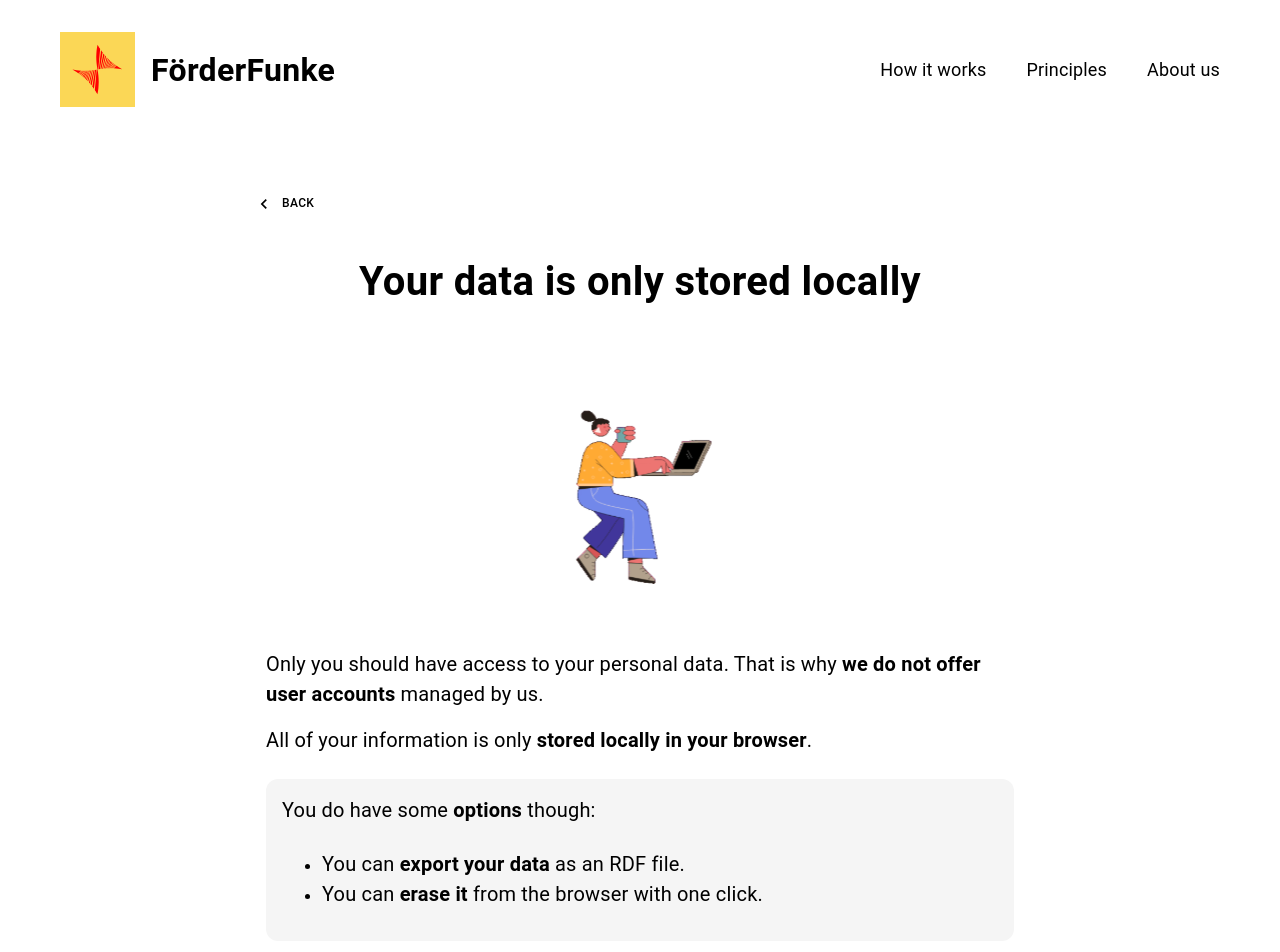
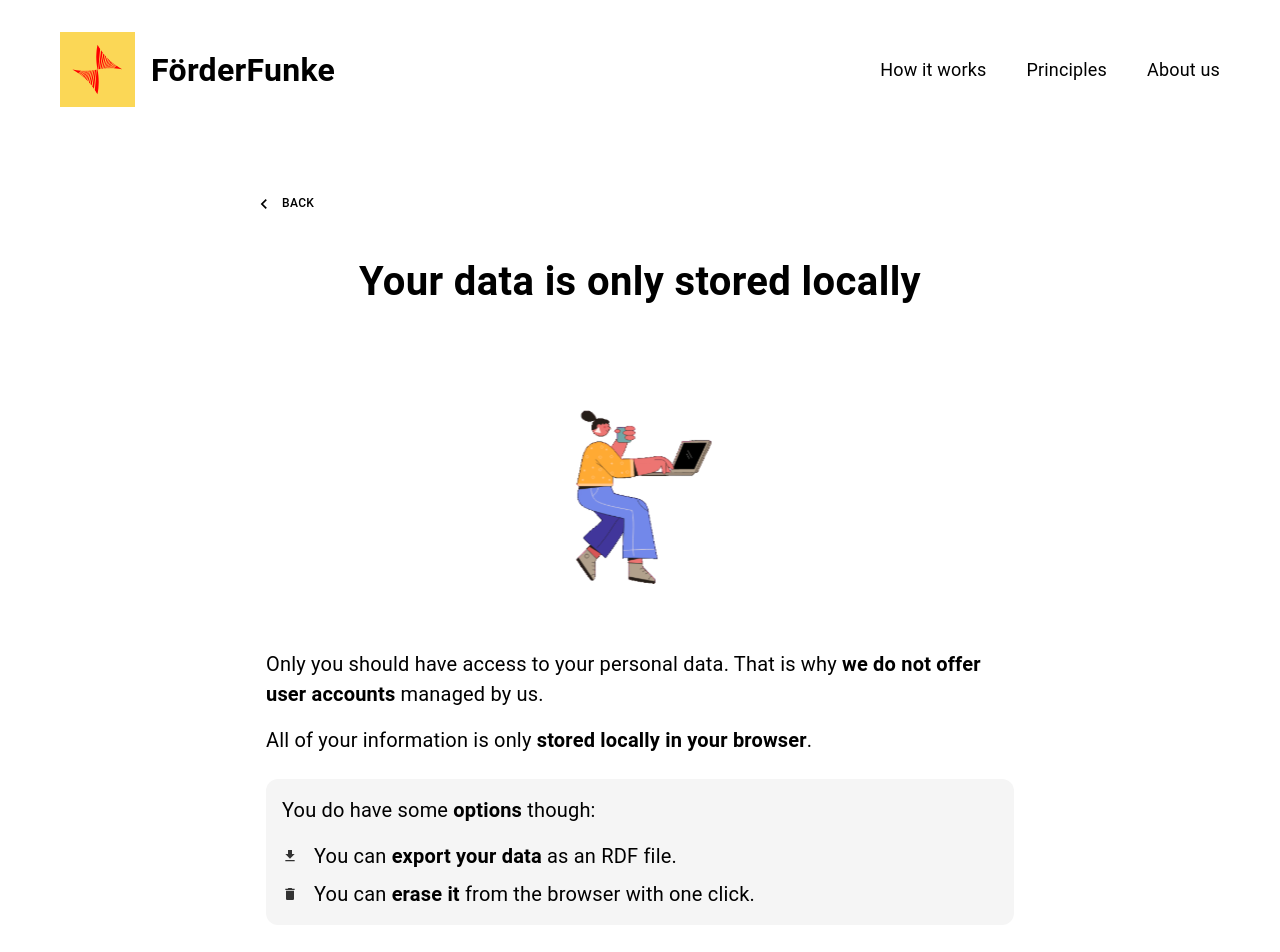
Before and after one commit to Citizen-Knowledge-Graph/foerderfunke-react-app, a React (Create React App) app: page /info-privacy in a window 1280 px wide. Shown: the top 952 px of the page. Built offline with nearby package versions, Linux system fonts and the light colour scheme.

Commit message:
update options box on data screen

```diff
--- a/src/screens/info-screen/InfoScreenPrivacy.js
+++ b/src/screens/info-screen/InfoScreenPrivacy.js
@@ -2,6 +2,10 @@ import React from "react";
 import {Typography} from "@mui/material";
 import InfoScreen from "./components/InfoScreen";
 import VStack from "../../components/VStack";
+import HStack from "../../components/HStack";
+import globalStyles from "../../styles/styles";
+import FileDownloadIcon from "@mui/icons-material/FileDownload";
+import DeleteIcon from "@mui/icons-material/Delete";
 
 const InfoScreenPrivacy = () => {
     return (
@@ -15,20 +19,24 @@ const InfoScreenPrivacy = () => {
                     All of your information is only <strong>stored locally in your browser</strong>.
                 </Typography>
             </VStack>
-            <VStack gap={1} sx={styles.optionsBox}>
-                <Typography sx={styles.infoText}>
+            <VStack sx={styles.optionsBox}>
+                <Typography sx={styles.optionsText}>
                     You do have some <strong>options</strong> though:
                 </Typography>
-                <ul style={styles.list}>
-                    <li>
-                        <Typography sx={styles.infoText}>You can <strong>export your data</strong> as an RDF
-                            file.</Typography>
-                    </li>
-                    <li>
-                        <Typography sx={styles.infoText}>You can <strong>erase it</strong> from the
-                            browser with one click.</Typography>
-                    </li>
-                </ul>
+                <VStack gap={1}>
+                    <HStack alignItems={'center'}>
+                        <FileDownloadIcon sx={{color: globalStyles.colorDarkGrey, fontSize: '16px'}}/>
+                        <Typography sx={styles.optionsText}>You can <strong>export your data</strong> as an RDF
+                            file.
+                        </Typography>
+                    </HStack>
+                    <HStack alignItems={'center'}>
+                        <DeleteIcon sx={{color: globalStyles.colorDarkGrey, fontSize: '16px'}}/>
+                        <Typography sx={styles.optionsText}>You can <strong>erase it</strong> from the
+                            browser with one click.
+                        </Typography>
+                    </HStack>
+                </VStack>
             </VStack>
         </InfoScreen>
     );
@@ -48,8 +56,9 @@ const styles = {
         padding: '16px',
         width: '100%',
     },
-    list: {
-        listStyleType: 'disc',
+    optionsText: {
+        fontSize: '20px',
+        textAlign: 'left',
     }
 }
 
```
